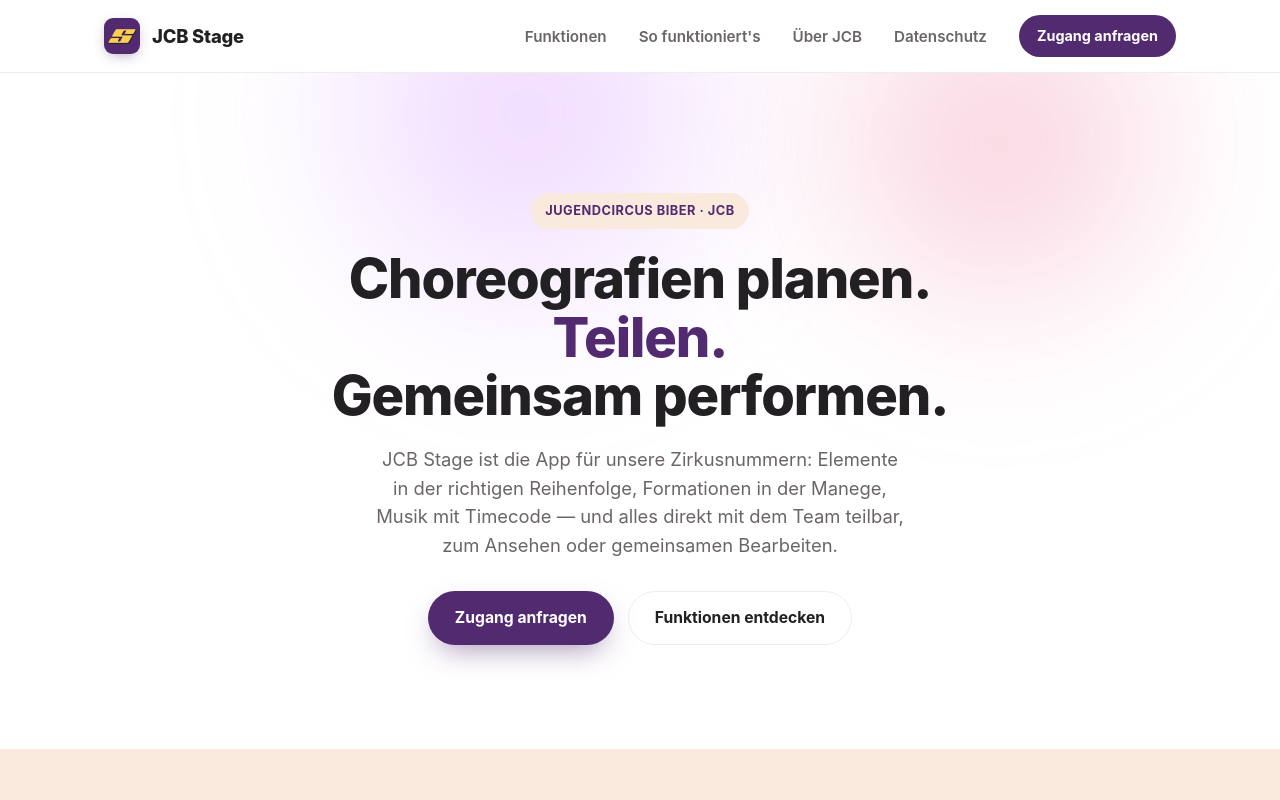
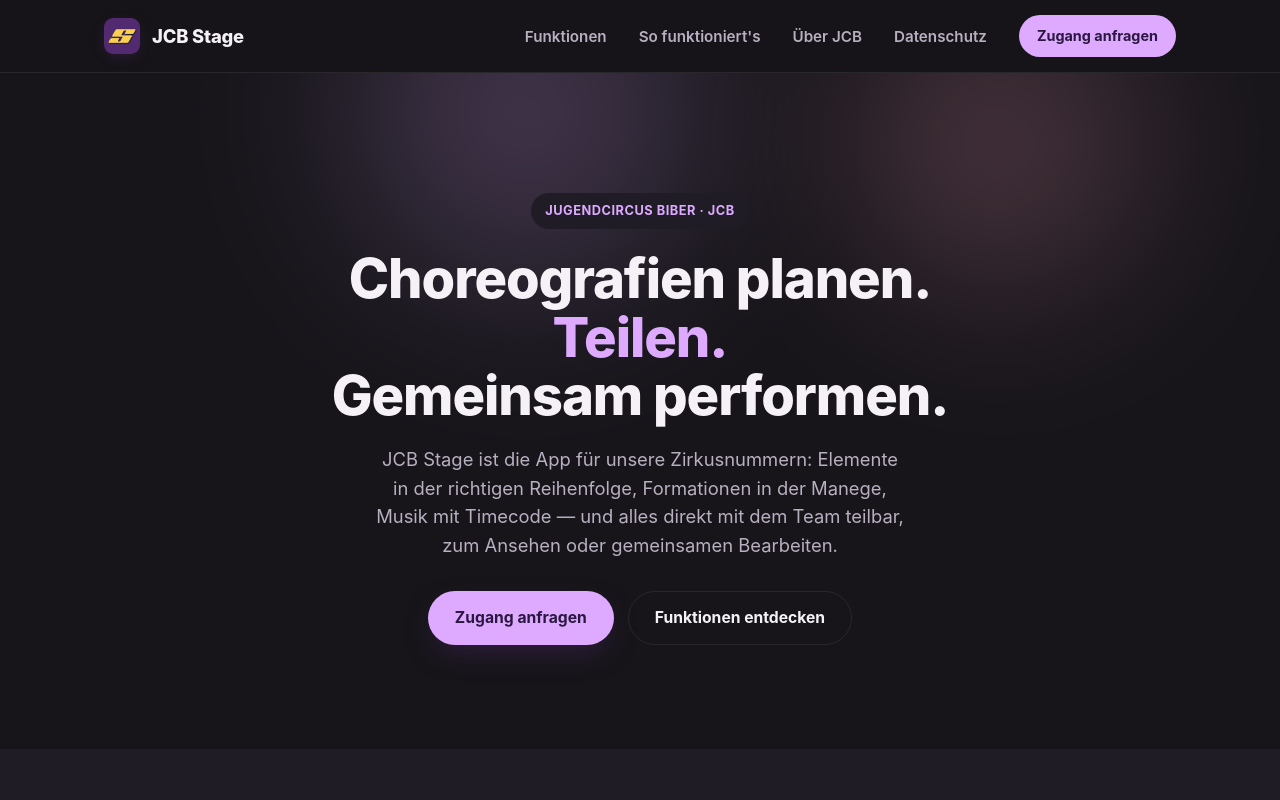
Before and after one commit to yannick2007/jcbstage, a plain HTML site: page index.html in a window 1280 px wide. Shown: the top 800 px of the page. Drawn offline with Linux system fonts and the light colour scheme.

Commit message:
Add files via upload

```diff
--- a/style.css
+++ b/style.css
@@ -5,6 +5,8 @@
    ========================================================================== */
 
 :root {
+  color-scheme: dark;
+
   --purple-seduction: #522A6F;
   --testosterose: #DDAAFF;
   --rosarian: #FAEADD;
@@ -12,15 +14,15 @@
   --solarized: #FBCF4F;
   --wet-charcoal: #222023;
 
-  --bg: #FFFFFF;
-  --bg-soft: var(--rosarian);
-  --text: var(--wet-charcoal);
-  --text-muted: #6b6469;
-  --accent: var(--purple-seduction);
-  --accent-contrast: #FFFFFF;
-  --card-bg: #FFFFFF;
-  --border: rgba(34, 32, 35, 0.08);
-  --shadow: 0 20px 50px -25px rgba(82, 42, 111, 0.35);
+  --bg: #17151A;
+  --bg-soft: #201C26;
+  --text: #F5F1F7;
+  --text-muted: #B8AFC0;
+  --accent: var(--testosterose);
+  --accent-contrast: #2B1740;
+  --card-bg: #211D28;
+  --border: rgba(255, 255, 255, 0.08);
+  --shadow: 0 20px 50px -25px rgba(0, 0, 0, 0.6);
 
   --radius-sm: 12px;
   --radius-md: 20px;
@@ -29,20 +31,6 @@
   --font: -apple-system, BlinkMacSystemFont, "SF Pro Text", "Segoe UI", Roboto, Helvetica, Arial, sans-serif;
 
   --container: 1120px;
-}
-
-@media (prefers-color-scheme: dark) {
-  :root {
-    --bg: #17151A;
-    --bg-soft: #201C26;
-    --text: #F5F1F7;
-    --text-muted: #B8AFC0;
-    --accent: var(--testosterose);
-    --accent-contrast: #2B1740;
-    --card-bg: #211D28;
-    --border: rgba(255, 255, 255, 0.08);
-    --shadow: 0 20px 50px -25px rgba(0, 0, 0, 0.6);
-  }
 }
 
 * { box-sizing: border-box; }
@@ -178,7 +166,7 @@ a { color: inherit; }
   z-index: -1;
   border-radius: 50%;
   filter: blur(70px);
-  opacity: 0.55;
+  opacity: 0.28;
   pointer-events: none;
 }
 
@@ -198,11 +186,6 @@ a { color: inherit; }
   left: 50%;
   transform: translateX(28%);
   background: radial-gradient(circle, var(--harmonious-rose), transparent 70%);
-}
-
-@media (prefers-color-scheme: dark) {
-  .hero::before,
-  .hero::after { opacity: 0.28; }
 }
 
 .hero .container {
```
